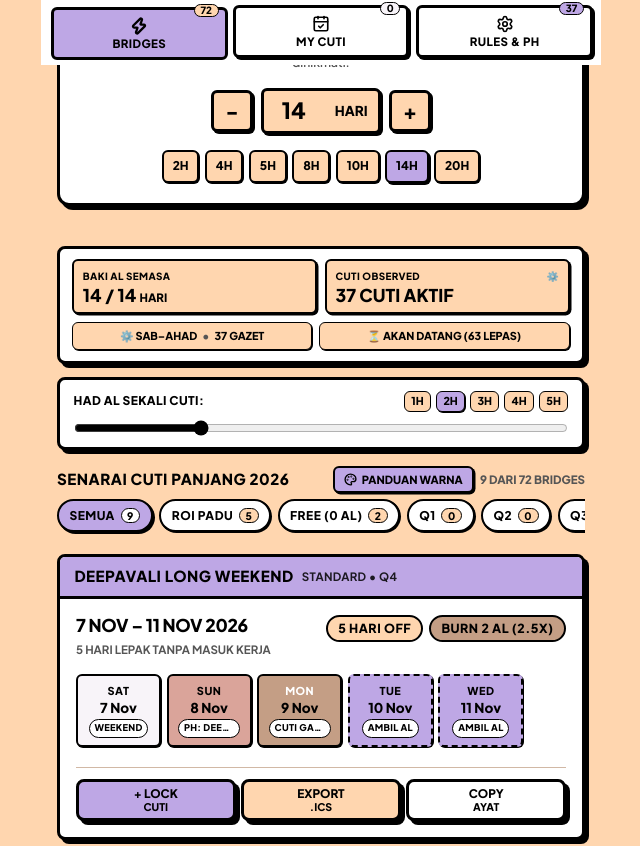
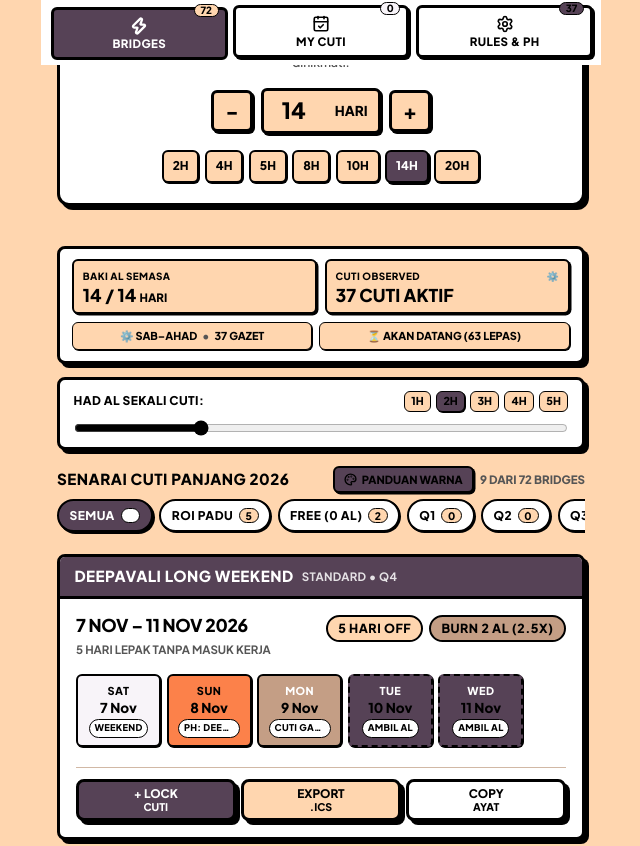
Before and after one commit to NurazimRoizan/CutiReady, a React (Vite) app: page / in a window 1280 px wide. Shown: the part 735-1581 px from the top of the page, without its empty margins (319-959 px from the left). Built offline with nearby package versions, Linux system fonts and the light colour scheme.

Commit message:
style: change purple to Vintage Grape (564256) and powder blush to Coral Glow (FC814A)

```diff
--- a/src/components/BottomNavBar.tsx
+++ b/src/components/BottomNavBar.tsx
@@ -115,7 +115,7 @@ export function BottomNavBar({
               <Icon
                 size={18}
                 strokeWidth={isActive ? 3 : 2.2}
-                color="var(--text-color)"
+                color={isActive ? 'var(--accent-yellow-text)' : 'var(--text-color)'}
               />
 
               <span
@@ -124,7 +124,7 @@ export function BottomNavBar({
                   fontWeight: 900,
                   textTransform: 'uppercase',
                   letterSpacing: '0.4px',
-                  color: 'var(--text-color)',
+                  color: isActive ? 'var(--accent-yellow-text)' : 'var(--text-color)',
                   lineHeight: 1,
                 }}
               >
--- a/src/components/BrutalistButton.tsx
+++ b/src/components/BrutalistButton.tsx
@@ -4,6 +4,7 @@ export interface BrutalistButtonProps {
   children: ReactNode;
   onClick?: (e: MouseEvent<HTMLElement>) => void;
   color?: string;
+  textColor?: string;
   href?: string;
   disabled?: boolean;
   style?: CSSProperties;
@@ -17,6 +18,7 @@ export function BrutalistButton({
   children,
   onClick,
   color = 'var(--accent-yellow)',
+  textColor,
   href,
   disabled = false,
   style = {},
@@ -39,13 +41,19 @@ export function BrutalistButton({
     lg: '1.1rem',
   };
 
+  const computedTextColor =
+    textColor ||
+    (color === 'var(--accent-yellow)' || color === 'var(--accent-green)' || color === 'var(--al-bg)'
+      ? 'var(--accent-yellow-text)'
+      : 'var(--text-color)');
+
   const baseStyle: React.CSSProperties = {
     display: 'inline-flex',
     alignItems: 'center',
     justifyContent: 'center',
     gap: '0.45rem',
     backgroundColor: color,
-    color: 'var(--text-color)',
+    color: computedTextColor,
     border: 'var(--border-width) solid var(--border-color)',
     borderRadius: 'var(--border-radius)',
     padding: paddingBySize[size],
--- a/src/components/BrutalistCard.tsx
+++ b/src/components/BrutalistCard.tsx
@@ -4,6 +4,7 @@ export interface BrutalistCardProps {
   title?: ReactNode;
   subtitle?: ReactNode;
   headerColor?: string;
+  headerTextColor?: string;
   headerAction?: ReactNode;
   children: ReactNode;
   style?: CSSProperties;
@@ -15,12 +16,19 @@ export function BrutalistCard({
   title,
   subtitle,
   headerColor = 'var(--accent-yellow)',
+  headerTextColor,
   headerAction,
   children,
   style = {},
   className = '',
   noPadding = false,
 }: BrutalistCardProps) {
+  const computedHeaderTextColor =
+    headerTextColor ||
+    (headerColor === 'var(--accent-yellow)' || headerColor === 'var(--accent-purple)'
+      ? 'var(--accent-yellow-text)'
+      : 'var(--text-color)');
+
   return (
     <div
       className={className}
@@ -44,6 +52,7 @@ export function BrutalistCard({
             justifyContent: 'space-between',
             alignItems: 'center',
             gap: '0.5rem',
+            color: computedHeaderTextColor,
           }}
         >
           <div style={{ display: 'flex', alignItems: 'center', gap: '0.5rem', minWidth: 0 }}>
@@ -56,6 +65,7 @@ export function BrutalistCard({
                   textTransform: 'uppercase',
                   letterSpacing: '0.5px',
                   lineHeight: 1.2,
+                  color: computedHeaderTextColor,
                 }}
               >
                 {title}
@@ -69,6 +79,7 @@ export function BrutalistCard({
                   textTransform: 'uppercase',
                   opacity: 0.85,
                   letterSpacing: '0.3px',
+                  color: computedHeaderTextColor,
                 }}
               >
                 {subtitle}
--- a/src/components/FilterTabs.tsx
+++ b/src/components/FilterTabs.tsx
@@ -46,7 +46,7 @@ export function FilterTabs({ activeTab, onChangeTab, counts }: FilterTabsProps)
               backgroundColor: isActive
                 ? 'var(--accent-yellow)'
                 : 'var(--bg-secondary)',
-              color: 'var(--text-color)',
+              color: isActive ? 'var(--accent-yellow-text)' : 'var(--text-color)',
               border: '2px solid var(--border-color)',
               borderRadius: 'var(--border-radius-pill)',
               padding: '0.35rem 0.65rem',
--- a/src/components/Header.tsx
+++ b/src/components/Header.tsx
@@ -140,7 +140,7 @@ export function Header({ onOpenHelp }: HeaderProps) {
               flexShrink: 0,
             }}
           >
-            <HelpCircle size={14} color="var(--border-color)" />
+            <HelpCircle size={14} color="var(--accent-yellow-text)" />
           </button>
         )}
       </div>
--- a/src/components/HeroSection.tsx
+++ b/src/components/HeroSection.tsx
@@ -33,6 +33,7 @@ export function HeroSection({
         <span
           style={{
             backgroundColor: 'var(--accent-yellow)',
+            color: 'var(--accent-yellow-text)',
             padding: '0.1rem 0.5rem',
             border: 'var(--border-width) solid var(--border-color)',
             display: 'inline-block',
@@ -268,7 +269,7 @@ export function HeroSection({
                 onClick={() => setAlBalance(val)}
                 style={{
                   backgroundColor: isSelected ? 'var(--accent-yellow)' : 'var(--bg-primary)',
-                  color: 'var(--text-color)',
+                  color: isSelected ? 'var(--accent-yellow-text)' : 'var(--text-color)',
                   border: '2px solid var(--border-color)',
                   borderRadius: 'var(--border-radius-sm)',
                   padding: '0.35rem 0.55rem',
--- a/src/components/LegendModal.tsx
+++ b/src/components/LegendModal.tsx
@@ -31,9 +31,9 @@ export function LegendModal({ isOpen, onClose }: LegendModalProps) {
 
   const calendarColors = [
     {
-      badge: <BrutalistBadge size="sm" color="var(--ph-bg)" textColor="var(--ph-text)">🌸 Cuti Umum (PH)</BrutalistBadge>,
+      badge: <BrutalistBadge size="sm" color="var(--ph-bg)" textColor="var(--ph-text)">🔥 Cuti Umum (PH)</BrutalistBadge>,
       title: 'Gazetted Public Holiday',
-      desc: 'Cuti am rasmi kerajaan / gazet negeri (Powder Blush). Gaji jalan, 0 AL ditolak.',
+      desc: 'Cuti am rasmi kerajaan / gazet negeri (Coral Glow). Gaji jalan, 0 AL ditolak.',
     },
     {
       badge: <BrutalistBadge size="sm" color="var(--replacement-bg)" textColor="var(--replacement-text)">🐫 Cuti Ganti</BrutalistBadge>,
@@ -41,9 +41,9 @@ export function LegendModal({ isOpen, onClose }: LegendModalProps) {
       desc: 'Bila PH jatuh hari weekend / rehat, automatik diganti ke hari bekerja seterusnya (Camel).',
     },
     {
-      badge: <BrutalistBadge size="sm" color="var(--al-bg)" textColor="var(--al-text)">🪻 Ambil AL</BrutalistBadge>,
+      badge: <BrutalistBadge size="sm" color="var(--al-bg)" textColor="var(--al-text)">🍇 Ambil AL</BrutalistBadge>,
       title: 'Recommended Annual Leave',
-      desc: 'Hari kerja strategik diapit cuti & weekend (Wisteria). Apply AL hari ni untuk unlock cuti panjang!',
+      desc: 'Hari kerja strategik diapit cuti & weekend (Vintage Grape). Apply AL hari ni untuk unlock cuti panjang!',
     },
     {
       badge: <BrutalistBadge size="sm" color="var(--weekend-bg)" textColor="var(--weekend-text)">⚪ Weekend</BrutalistBadge>,
@@ -58,15 +58,15 @@ export function LegendModal({ isOpen, onClose }: LegendModalProps) {
       desc: 'Long weekend semulajadi tanpa tolak walau sehari pun baki AL korang (Soft Apricot)!',
     },
     {
-      badge: <BrutalistBadge size="sm" color="var(--accent-yellow)">🔥 Mega ROI (≥4x)</BrutalistBadge>,
-      desc: 'Paling untung! Apply 1–2 hari AL dapat lepak 5–9 hari cuti bersambung (Wisteria).',
+      badge: <BrutalistBadge size="sm" color="var(--accent-orange)">🔥 Mega ROI (≥4x)</BrutalistBadge>,
+      desc: 'Paling untung! Apply 1–2 hari AL dapat lepak 5–9 hari cuti bersambung (Coral Glow).',
     },
     {
       badge: <BrutalistBadge size="sm" color="var(--accent-pink)" textColor="var(--bg-secondary)">🐫 Burn [X] AL</BrutalistBadge>,
       desc: 'Bilangan hari cuti tahunan yang perlu diapply untuk jayakan bridge ni.',
     },
     {
-      badge: <BrutalistBadge size="sm" color="var(--accent-yellow)">✓ Dah Lock</BrutalistBadge>,
+      badge: <BrutalistBadge size="sm" color="var(--accent-yellow)" textColor="var(--accent-yellow-text)">✓ Dah Lock</BrutalistBadge>,
       desc: 'Cuti yang korang dah simpan ke dalam dossier peribadi (My Cuti).',
     },
   ];
--- a/src/index.css
+++ b/src/index.css
@@ -8,25 +8,26 @@
   /* Surfaces & Canvas */
   --bg-primary: #ffd6af;      /* Soft Apricot: Warm pastel canvas */
   --bg-secondary: #ffffff;    /* Pure crisp white: Cards, modals */
-  --neutral-dark: #daa49a;    /* Powder Blush: Warm dusty rose surfaces */
+  --neutral-dark: #564256;    /* Vintage Grape: Deep espresso surfaces */
 
-  /* High-Octane Accents (Wisteria & Camel Palette) */
-  --accent-yellow: #bea7e5;   /* Wisteria: Primary CTA, active tabs, hero highlight */
+  /* High-Octane Accents */
+  --accent-yellow: #564256;   /* Vintage Grape: Primary CTA, active tabs, hero highlight */
+  --accent-yellow-text: #ffffff; /* Crisp white text on Vintage Grape */
   --accent-pink: #c49e85;     /* Camel: Secondary actions, subtle tags */
   --accent-cyan: #ffd6af;     /* Soft Apricot: Tertiary accents, chips */
-  --accent-green: #bea7e5;    /* Wisteria: Confirmed / locked state */
-  --accent-orange: #c49e85;   /* Camel: Highlight / alert tags */
-  --accent-purple: #daa49a;   /* Powder Blush: Warm blush accent badge */
+  --accent-green: #564256;    /* Vintage Grape: Confirmed / locked state */
+  --accent-orange: #fc814a;   /* Coral Glow: Alert, public holiday & high-ROI tags */
+  --accent-purple: #564256;   /* Vintage Grape: Deep dark accent */
 
   /* Day Strip Semantic Tokens */
   --weekend-bg: #f8f4f9;      /* Ghost White pill for weekends */
   --weekend-text: #000000;    /* Solid black text on weekends */
-  --ph-bg: #daa49a;           /* Powder Blush pill for Public Holidays */
+  --ph-bg: #fc814a;           /* Coral Glow pill for Public Holidays */
   --ph-text: #000000;         /* Solid black text on Public Holidays */
   --replacement-bg: #c49e85;  /* Camel pill for Replacement Holidays (Cuti Ganti) */
   --replacement-text: #ffffff;/* Crisp white text on Replacement Holidays */
-  --al-bg: #bea7e5;           /* Wisteria pill for recommended Annual Leave (AL) */
-  --al-text: #000000;         /* Solid black text on Wisteria */
+  --al-bg: #564256;           /* Vintage Grape pill for recommended Annual Leave (AL) */
+  --al-text: #ffffff;         /* Crisp white text on Vintage Grape */
   --workday-bg: #f8f4f9;      /* Ghost White pill for regular workdays */
   --workday-text: #000000;    /* Solid black text on regular workdays */
 
```
Also changed, not shown: .agent/rules/design-system.md, public/favicon.svg.
